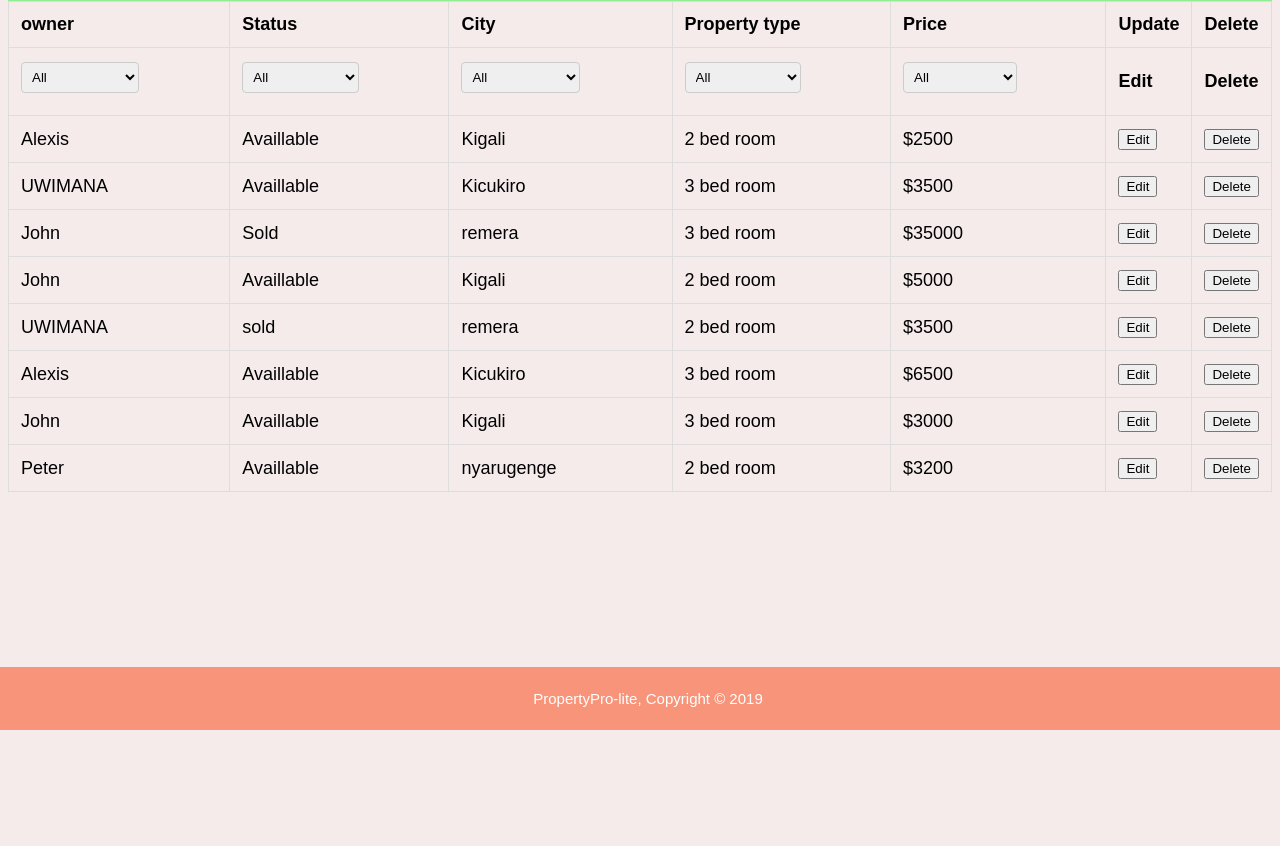
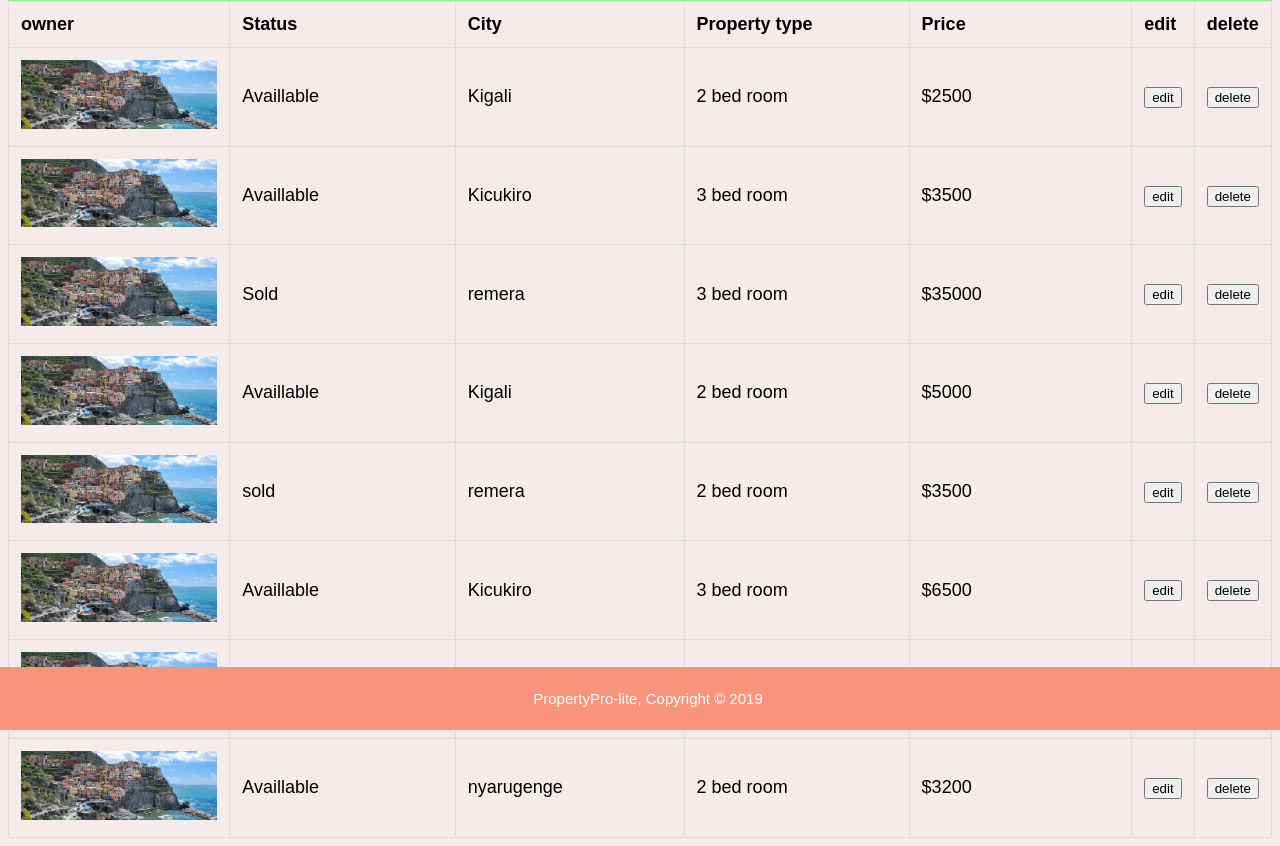
Before and after one commit to alexisuwimana/PropertyPro-lite, a website: page ui/html/search.html in a window 1280 px wide. Shown: the part 70-916 px from the top of the page. Before the commit the page ends 800 px from the top, so only its background shows below. Drawn offline with Linux system fonts and the light colour scheme.

Commit message:
[bug-feedback-on challenge1] adding changes on ui

```diff
--- a/ui/html/search.html
+++ b/ui/html/search.html
@@ -14,13 +14,13 @@
     <header>
         <div class="container">
             <div id="branding">
-                <a href="../index.html"><h1>PropertyPro-lite</h1></a>
+              <a href="../index.html"><h1>PropertyPro-lite</h1></a>
             </div>
             <nav>
                 <u>
+                    <li><a href="../html/about.html">About</a></li>
+                    <li><a class="btn" onclick="document.getElementById('id01').style.display='block'" style="width:auto;">Login</a></li>
 
-                    <li><a href="../html/about.html">About</a></li>
-                    <li class="current"><a href="../html/login.html">login</a></li>
                 </u>
             </nav>
         </div>
@@ -32,162 +32,223 @@
 
 <table id="myTable">
   <tr class="header">
-    <th style="width:20%;">owner</th>
+      <th style="width:20%;">owner</th>
     <th style="width:20%;">Status</th>
     <th style="width:20%;">City</th>
     <th style="width:20%;">Property type</th>
     <th style="width:20%;">Price</th>
-    <th style="width:20%;">Update</th>
-    <th style="width:20%;">Delete</th>
+    <th style="width:20%;">edit</th>
+    <th style="width:20%;">delete</th>
 
   </tr>
-  <tr class="header">
-      <th >
-        <select id="country" name="country">
-          <option value="rwanda">All</option>
-        </select>
-      </th>
 
-      <th >
-          <select id="country" name="country">
-            <option value="rwanda">All</option>
-          </select>
-        </th>
-
-        <th >
-            <select id="country" name="country">
-              <option value="rwanda">All</option>
-            </select>
-          </th>
-          <th >
-              <select id="country" name="country">
-                <option value="rwanda">All</option>
-              </select>
-            </th>
-            <th>
-                <select id="country" name="country">
-                  <option value="rwanda">All</option>
-                </select>
-            </th>
-      <th style="width:25%;">Edit</th>
-      <th style="width:25%;">Delete</th>
-
-    </tr>
   <tr>
-    <td>Alexis</td>
+    <td><div class="column">
+        <a href="single2.html"> <img src="../images/img_5terre_wide.jpg" style="width:100%" onclick="openModal();currentSlide(1)" class="hover-shadow cursor"></a>
+      </div></td>
     <td>Availlable</td>
     <td>Kigali</td>
     <td>2 bed room</td>
     <td>$2500</td>
-    <td>
-    <input type="button" value="Edit">
-    </td>
-    <td>
-      <input type="button" value="Delete">
-    </td>
+    <td><input type="button" value="edit"></td>
+    <td><input type="button" value="delete"></td>
   </tr>
   <tr>
-    <td>UWIMANA</td>
+    <td><div class="column">
+        <a href="single2.html"> <img src="../images/img_5terre_wide.jpg" style="width:100%" onclick="openModal();currentSlide(1)" class="hover-shadow cursor"></a>
+      </div></td>
     <td>Availlable</td>
     <td>Kicukiro</td>
     <td>3 bed room</td>
     <td>$3500</td>
-    <td>
-      <input type="button" value="Edit">
-      </td>
-      <td>
-        <input type="button" value="Delete">
-      </td>
+    <td><input type="button" value="edit"></td>
+    <td><input type="button" value="delete"></td>
+
   </tr>
   <tr>
-    <td>John</td>
+    <td><div class="column">
+        <a href="single2.html"> <img src="../images/img_5terre_wide.jpg" style="width:100%" onclick="openModal();currentSlide(1)" class="hover-shadow cursor"></a>
+      </div></td>
     <td>Sold</td>
     <td>remera</td>
     <td>3 bed room</td>
     <td>$35000</td>
-    <td>
-      <input type="button" value="Edit">
-      </td>
-      <td>
-        <input type="button" value="Delete">
-      </td>
+    <td><input type="button" value="edit"></td>
+    <td><input type="button" value="delete"></td>
+
   </tr>
   <tr>
-        <td>John</td>
+        <td><div class="column">
+            <a href="single2.html"> <img src="../images/img_5terre_wide.jpg" style="width:100%" onclick="openModal();currentSlide(1)" class="hover-shadow cursor"></a>
+          </div></td>
         <td>Availlable</td>
         <td>Kigali</td>
         <td>2 bed room</td>
         <td>$5000</td>
-        <td>
-          <input type="button" value="Edit">
-          </td>
-          <td>
-            <input type="button" value="Delete">
-          </td>
+        <td><input type="button" value="edit"></td>
+    <td><input type="button" value="delete"></td>
+
   </tr>
   <tr>
-        <td>UWIMANA</td>
+        <td><div class="column">
+            <a href="single2.html"> <img src="../images/img_5terre_wide.jpg" style="width:100%" onclick="openModal();currentSlide(1)" class="hover-shadow cursor"></a>
+          </div></td>
         <td>sold</td>
         <td>remera</td>
         <td>2 bed room</td>
         <td>$3500</td>
-        <td>
-          <input type="button" value="Edit">
-          </td>
-          <td>
-            <input type="button" value="Delete">
-          </td>
+        <td><input type="button" value="edit"></td>
+    <td><input type="button" value="delete"></td>
+
   </tr>
   <tr>
-        <td>Alexis</td>
+        <td><div class="column">
+            <a href="single2.html"> <img src="../images/img_5terre_wide.jpg" style="width:100%" onclick="openModal();currentSlide(1)" class="hover-shadow cursor"></a>
+          </div></td>
         <td>Availlable</td>
         <td>Kicukiro</td>
         <td>3 bed room</td>
         <td>$6500</td>
-        <td>
-          <input type="button" value="Edit">
-          </td>
-          <td>
-            <input type="button" value="Delete">
-          </td>
+        <td><input type="button" value="edit"></td>
+        <td><input type="button" value="delete"></td>
+
   </tr>
   <tr>
-        <td>John</td>
+        <td><div class="column">
+            <a href="single2.html"> <img src="../images/img_5terre_wide.jpg" style="width:100%" onclick="openModal();currentSlide(1)" class="hover-shadow cursor"></a>
+          </div></td>
         <td>Availlable</td>
         <td>Kigali</td>
         <td>3 bed room</td>
         <td>$3000</td>
-        <td>
-          <input type="button" value="Edit">
-          </td>
-          <td>
-            <input type="button" value="Delete">
-          </td>
+        <td><input type="button" value="edit"></td>
+    <td><input type="button" value="delete"></td>
+
   </tr>
   <tr>
-        <td>Peter</td>
+        <td><div class="column">
+            <a href="single2.html"> <img src="../images/img_5terre_wide.jpg" style="width:100%" onclick="openModal();currentSlide(1)" class="hover-shadow cursor"></a>
+          </div></td>
         <td>Availlable</td>
         <td>nyarugenge</td>
         <td>2 bed room</td>
         <td>$3200</td>
-
-        <td>
-            <input type="button" value="Edit">
-        </td>
-          <td>
-              <input type="button" value="Delete">
-            </td>
+        <td><input type="button" value="edit"></td>
+        <td><input type="button" value="delete"></td>
   </tr>
 </table>
 
+
+
+
+
+<div id="id01" class="modal">
+
+    <form class="modal-content animate" action="./propertymanagement.html">
+      <div class="imgcontainer">
+        <span onclick="document.getElementById('id01').style.display='none'" class="close" title="Close Modal">&times;</span>
+       <!-- <img src="img_avatar2.png" alt="Avatar" class="avatar">-->
+      </div>
+
+      <div class="container1">
+        <label for="uname"><b>Username</b></label>
+        <input type="text" placeholder="Enter Username" name="uname" required>
+
+        <label for="psw"><b>Password</b></label>
+        <input type="password" placeholder="Enter Password" name="psw" required>
+
+        <button type="submit">Login</button>
+        <label>
+          <input type="checkbox" checked="checked" name="remember"> Remember me
+        </label>
+      </div>
+
+      <div class="container1" style="background-color:#f1f1f1">
+        <button type="button" onclick="document.getElementById('id01').style.display='none'" class="cancelbtn">Cancel</button>
+        <button onclick="document.getElementById('id02').style.display='block'" style="width:auto;">SignUp</button>
+        <span class="psw">Forgot <a href="#">password?</a></span>
+      </div>
+    </form>
+  </div>
+
+
+  <div id="id02" class="modal">
+
+          <form class="modal-content animate" action="./propertymanagement.html">
+            <div class="imgcontainer">
+              <span onclick="document.getElementById('id02').style.display='none'" class="close" title="Close Modal">&times;</span>
+             <!-- <img src="img_avatar2.png" alt="Avatar" class="avatar">-->
+            </div>
+
+            <div class="container1">
+              <label for="fname"><b>First Name</b></label>
+              <input type="text" placeholder="Enter First Name" name="fname" required>
+
+              <label for="lname"><b>Last Name</b></label>
+              <input type="text" placeholder="Enter Lat Name" name="lname" required>
+
+              <label for="email"><b>E-mail</b></label>
+              <input type="email" placeholder="Enter your E-mail" name="email" required>
+
+              <label for="pnumber"><b>Phone Number</b></label>
+              <input type="number" placeholder="Enter your Phone Numbe" name="uname" required>
+
+              <label for="address"><b>Address</b></label>
+              <input type="text" placeholder="Enter your Address" name="address" required>
+
+              <label for="utype"><b>User Type</b></label>
+              <input type="text" value="Agent" name="utype" readonly>
+
+              <label for="psw"><b>Password</b></label>
+              <input type="password" placeholder="Enter Password" name="psw" required>
+
+              <label for="psw"><b>Confirm password</b></label>
+              <input type="password" placeholder="Re-Enter Password" name="psw" required>
+
+              <button type="submit">Login</button>
+              <label>
+                <input type="checkbox" checked="checked" name="remember"> Remember me
+              </label>
+            </div>
+
+            <div class="container1" style="background-color:#f1f1f1">
+              <button type="button" onclick="document.getElementById('id02').style.display='none'" class="cancelbtn">Cancel</button>
+              <!--<button onclick="document.getElementById('id01').style.display='block'" style="width:auto;">Login</button>-->
+              <!--<span class="psw">Forgot <a href="#">password?</a></span>-->
+            </div>
+          </form>
+        </div>
+
+
+
+  <script>
+  // Get the modal
+//var modal = document.getElementById('id01');
+  var modal = document.getElementById('id02');
+
+  // When the user clicks anywhere outside of the modal, close it
+  window.onclick = function(event) {
+      if (event.target == modal) {
+          modal.style.display = "none";
+      }
+  }
+  </script>
+
+
+
+
+
+
+
+
+
+
     <script src="../js/search.js"></script>
 
-    <footer>
+    <footer class="footer">
         <p>PropertyPro-lite, Copyright &copy; 2019</p>
     </footer>
 
 </body>
 
-
-
 </html>
```
Also changed, not shown: ui/html/about.html (+2 -2 lines), ui/html/list.html (+2 -2 lines), ui/html/postproperty.html (+11 -11 lines), ui/index.html (+2 -2 lines).
